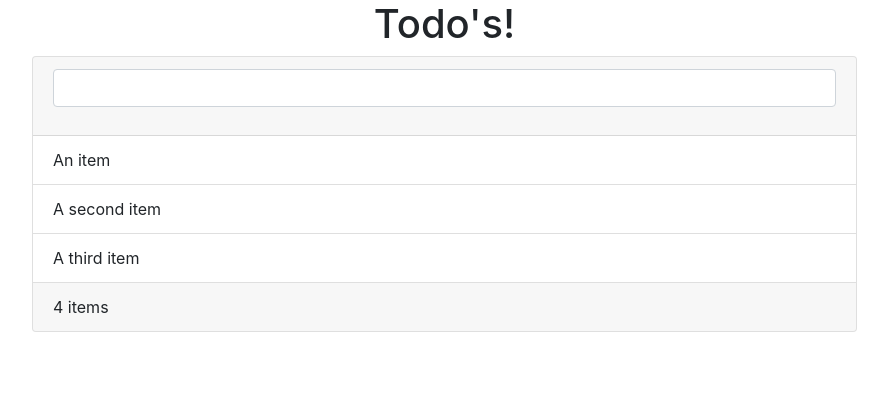
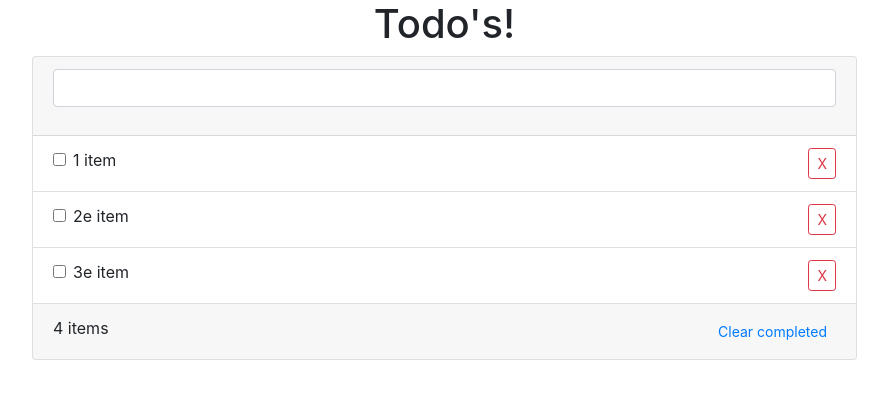
Before and after one commit to mellexmas/todo-list, an Angular app: page / in a window 1280 px wide. Shown: the top 398 px of the page, without its empty margins (53-941 px from the left). Built offline with nearby package versions, Linux system fonts and the light colour scheme.

Commit message:
checkboxes and X and footer

```diff
--- a/src/app/app.component.html
+++ b/src/app/app.component.html
@@ -34,12 +34,43 @@
                     </div>
                 </div>
                 <ul class="list-group list-group-flush">
-                    <li class="list-group-item">An item</li>
-                    <li class="list-group-item">A second item</li>
-                    <li class="list-group-item">A third item</li>
+                    <li class="list-group-item d-flex justify-content-between">
+                        <div class="form-check">
+                            <input class="form-check-input" type="checkbox" value="" id="defaultCheck1">
+                            <label class="form-check-label" for="defaultCheck1">
+                                1 item
+                            </label>
+                        </div>
+                        <button class="btn  btn-outline-danger btn-sm" > X </button>
+                    </li>
+                    <li class="list-group-item d-flex justify-content-between ">
+                        <div class="form-check">
+                            <input class="form-check-input" type="checkbox" value="" id="defaultCheck2">
+                            <label class="form-check-label" for="defaultCheck2">
+                                2e item
+                            </label>
+                        </div>
+                        <button class="btn  btn-outline-danger btn-sm" > X </button>
+                    </li>
+                    <li class="list-group-item d-flex justify-content-between">
+                        <div class="form-check">
+                            <input class="form-check-input" type="checkbox" value="" id="defaultCheck3">
+                            <label class="form-check-label" for="defaultCheck3">
+                                3e item
+                            </label>
+                        </div>
+                        <button class="btn  btn-outline-danger btn-sm" > X </button>
+                    </li>
+
                 </ul>
-                <div class="card-footer">
-                    4 items
+                <div class="card-footer d-flex justify-content-between">
+                    <div>
+                        4 items
+                    </div>
+                    <button class="btn btn-sm btn-link">
+                        Clear completed
+                    </button>
+
                 </div>
             </div>
 
```
